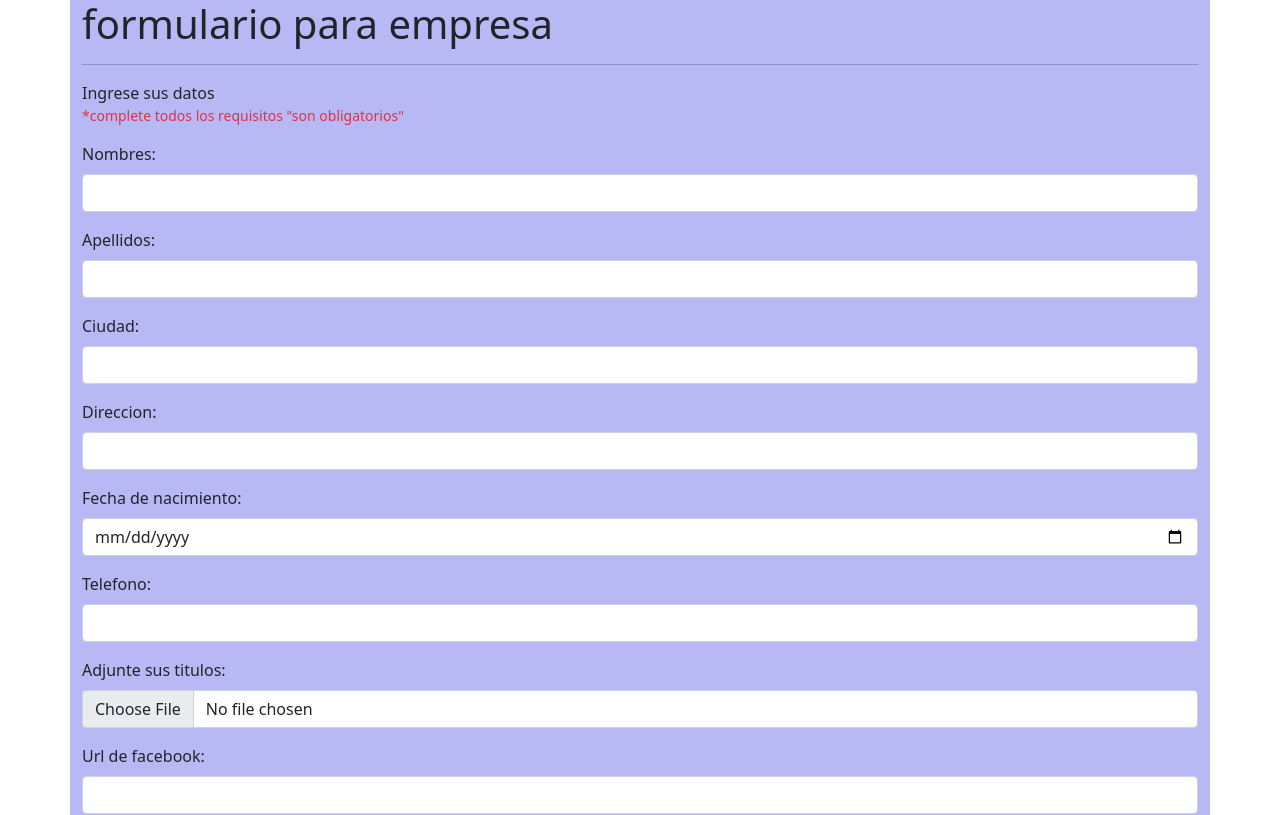
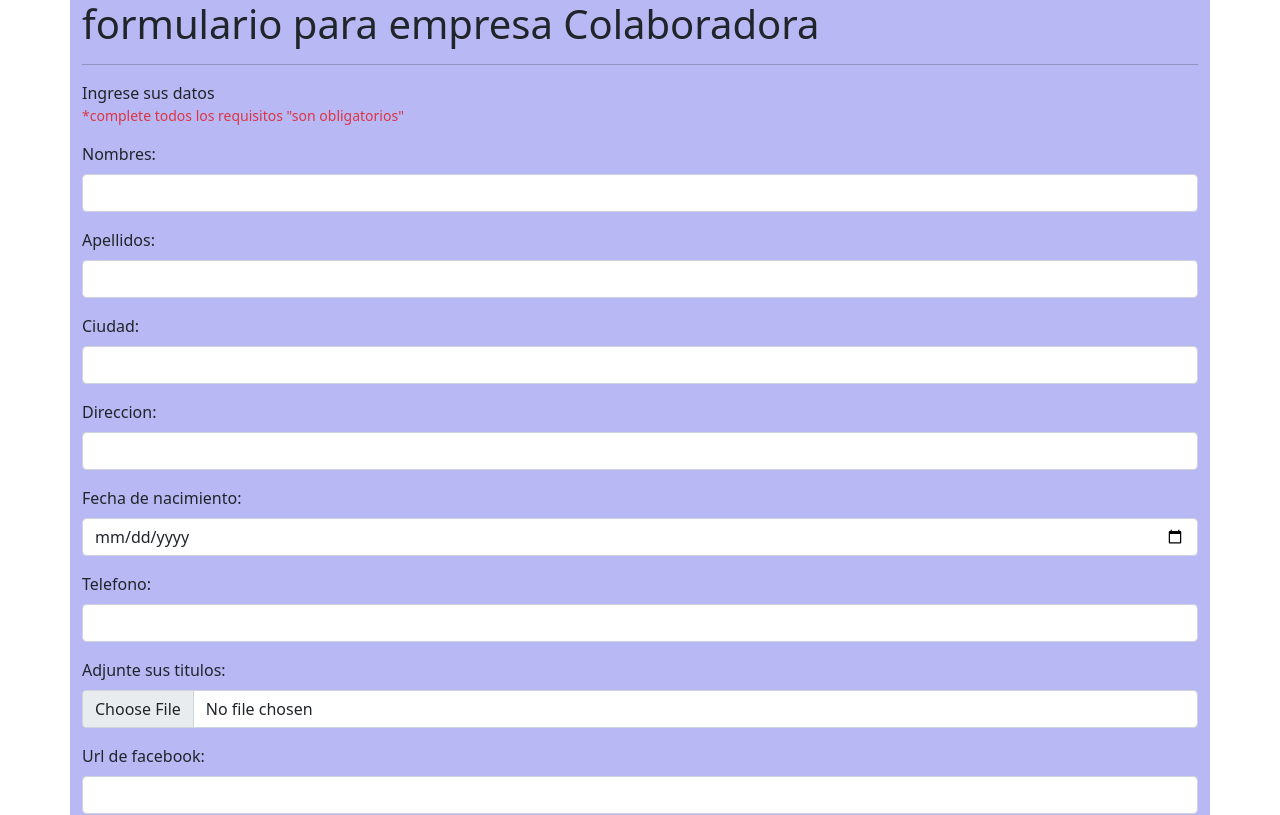
Before and after one commit to Empo420/Formulario, a plain HTML site: page index.html in a window 1280 px wide. Shown: the top 815 px of the page. Drawn offline with nearby package versions, Linux system fonts and the light colour scheme.

Commit message:
cambie el nombre

```diff
--- a/index.html
+++ b/index.html
@@ -12,7 +12,7 @@
     <div class="container">
         <form>
             <div class="md-7">
-                <h1>formulario para empresa</h1>
+                <h1>formulario para empresa Colaboradora</h1>
                 <hr >
                 <p class="pb-0 mb-0">Ingrese sus datos</p>
                 <p class="text-danger small pt-0 mt-0">*complete todos los requisitos "son obligatorios"</p>
```
